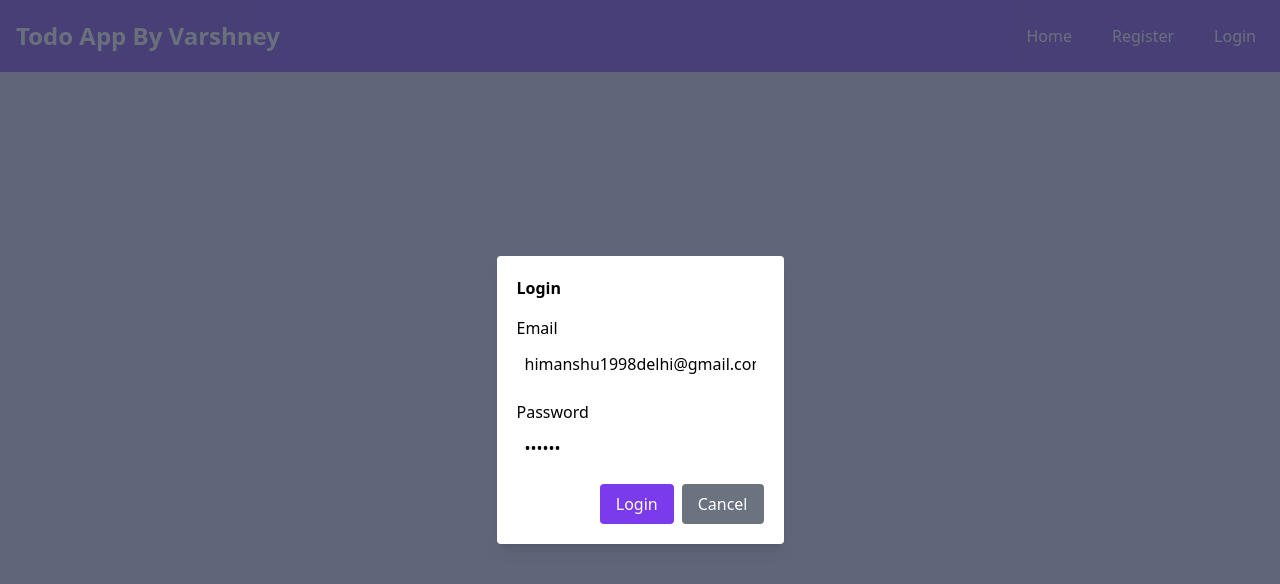
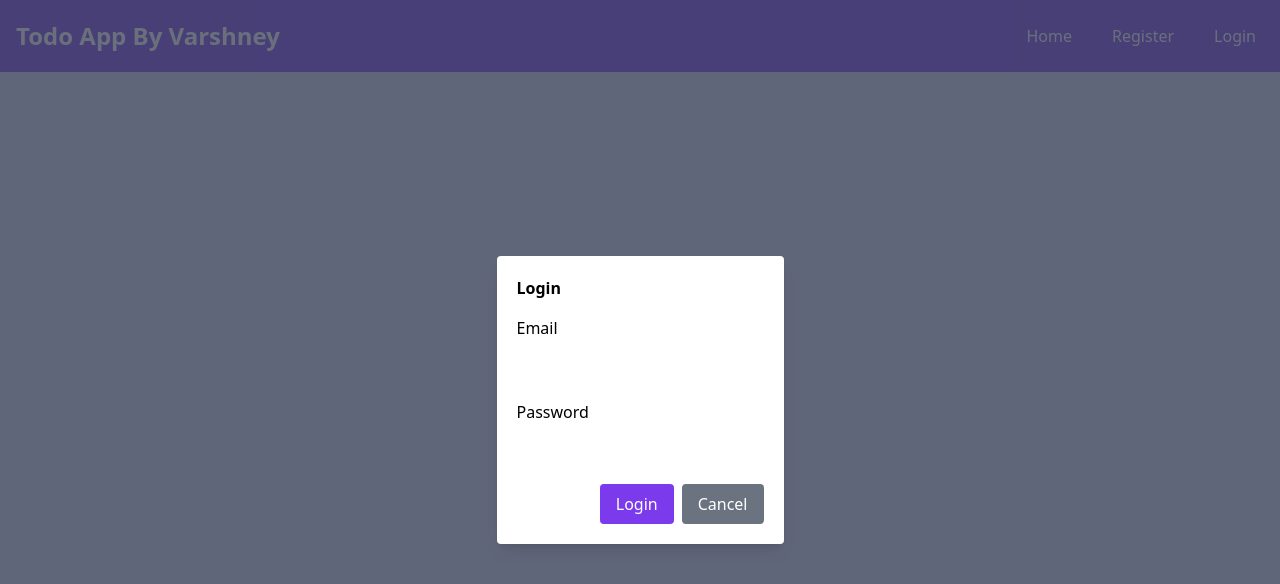
Before and after one commit to TusharVarshney18/Todo-App-Frontend, a React (Vite) app: page /login in a window 1280 px wide. Shown: the top 584 px of the page. Built offline with nearby package versions, Linux system fonts and the light colour scheme; no server answers.

Commit message:
remove login default

```diff
--- a/src/components/Login.jsx
+++ b/src/components/Login.jsx
@@ -7,7 +7,7 @@ import "react-toastify/dist/ReactToastify.css";
 
 const Login = ({ onClose }) => {
   const [showPassword, setShowPassword] = useState(false);
-  const [data, setData] = useState({ email: "himanshu1998delhi@gmail.com", password: "123456" });
+  const [data, setData] = useState({ email: "", password: "" });
   const { setUser } = useContext(Usercontext);
   const navigate = useNavigate();
 
```
